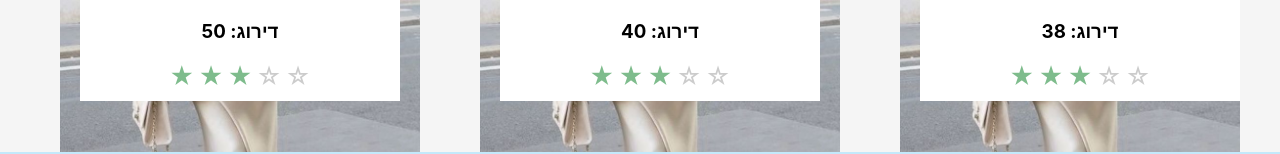
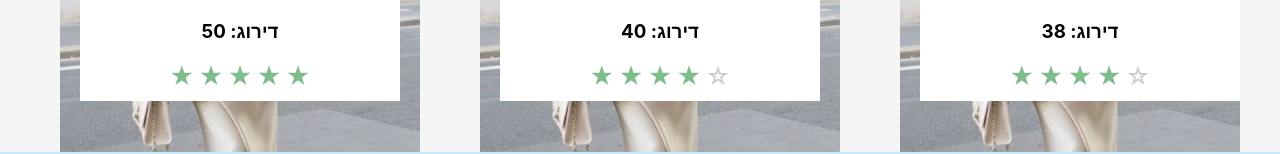
Before and after one commit to EladBet/BeSafeTeam6, a React (Vite) app in the folder client/: page / in a window 1280 px wide. Shown: the part 576-730 px from the top of the page. Built offline with nearby package versions, Linux system fonts and the light colour scheme.

Commit message:
compute starsRating

```diff
--- a/client/src/components/Details/Details.jsx
+++ b/client/src/components/Details/Details.jsx
@@ -5,7 +5,7 @@ const Details = () => {
     const brand = useBrand();
 
     const totalStars = 5;
-    const rating = 3; // TODO: change it that this will be input
+    const starsRating = Math.round(brand.rating / 10); // max rating is 50
 
     return(
         <div className={styles.details}>
@@ -15,9 +15,9 @@ const Details = () => {
                 {[...Array(totalStars)].map((_, index) => (
                     <span
                         key={index}
-                        className={`${styles.star} ${index < rating ? styles.filled : styles.empty}`}
+                        className={`${styles.star} ${index < starsRating ? styles.filled : styles.empty}`}
                     >
-                        {index < rating ? '★' : '☆'}
+                        {index < starsRating ? '★' : '☆'}
                     </span>
                 ))}
             </div>
--- a/client/src/components/Search/Search.module.css
+++ b/client/src/components/Search/Search.module.css
@@ -6,7 +6,7 @@
     border-color: black;
     border-radius: 30px;
     justify-content: space-between;
-    width: 100%;
+    width: 70%;
     max-width: 70%;
 }
 
@@ -15,7 +15,7 @@
     background-color: transparent;
     border: none;
     outline: none;
-    width: 90%;
+    width: 80%;
     direction: rtl; /* the text is from rught to left */
 }
 
--- a/client/src/pages/HomePage/HomePage.jsx
+++ b/client/src/pages/HomePage/HomePage.jsx
@@ -41,8 +41,6 @@ const Home = () => {
         ))}
       </div>
 
-      {/* todo: create brand context */}
-
       <FirstButton onClick={handleMoreDeatils} disabled={false}>
         לפרטים נוספים על שיטת הדירוג שלנו
       </FirstButton>
```
